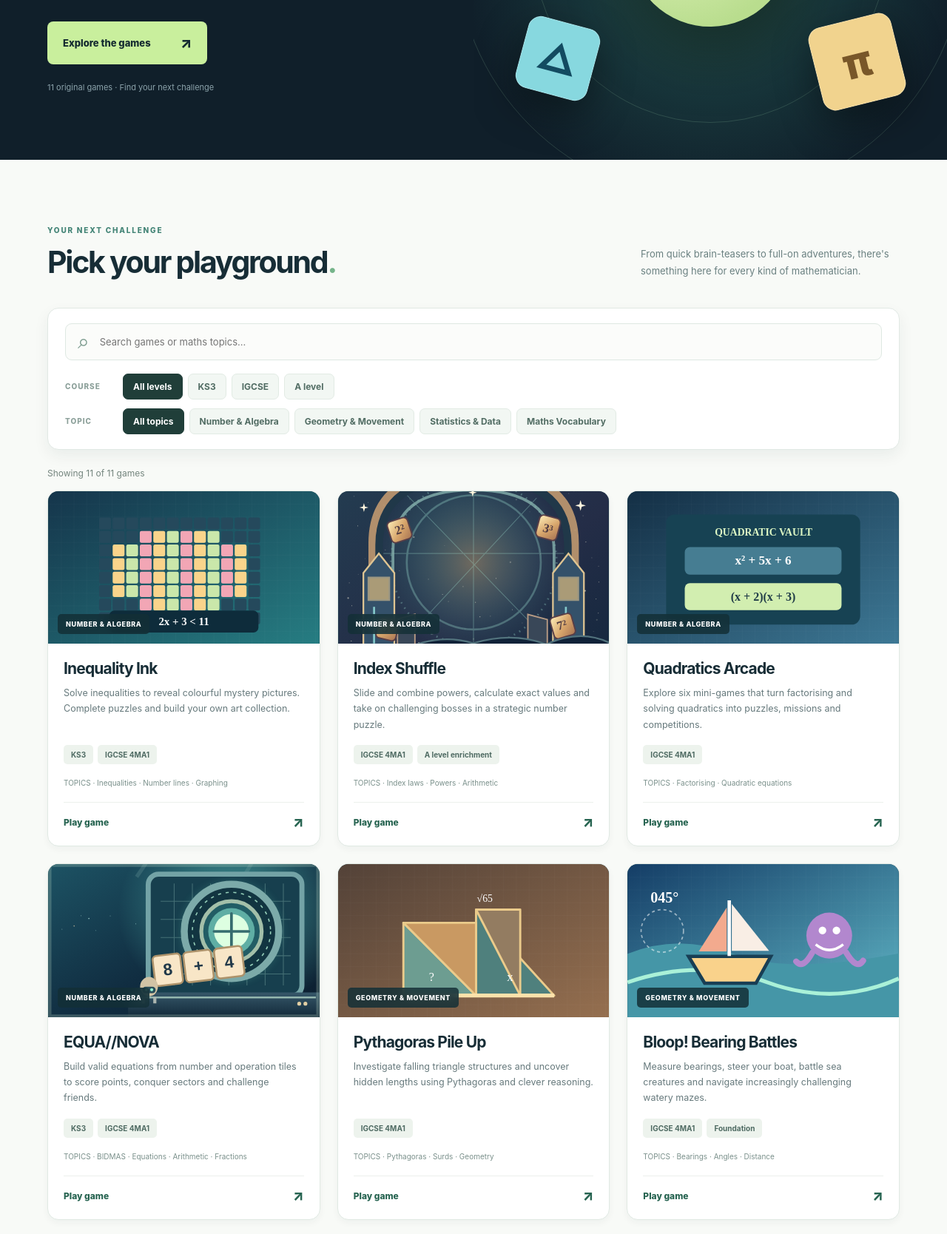
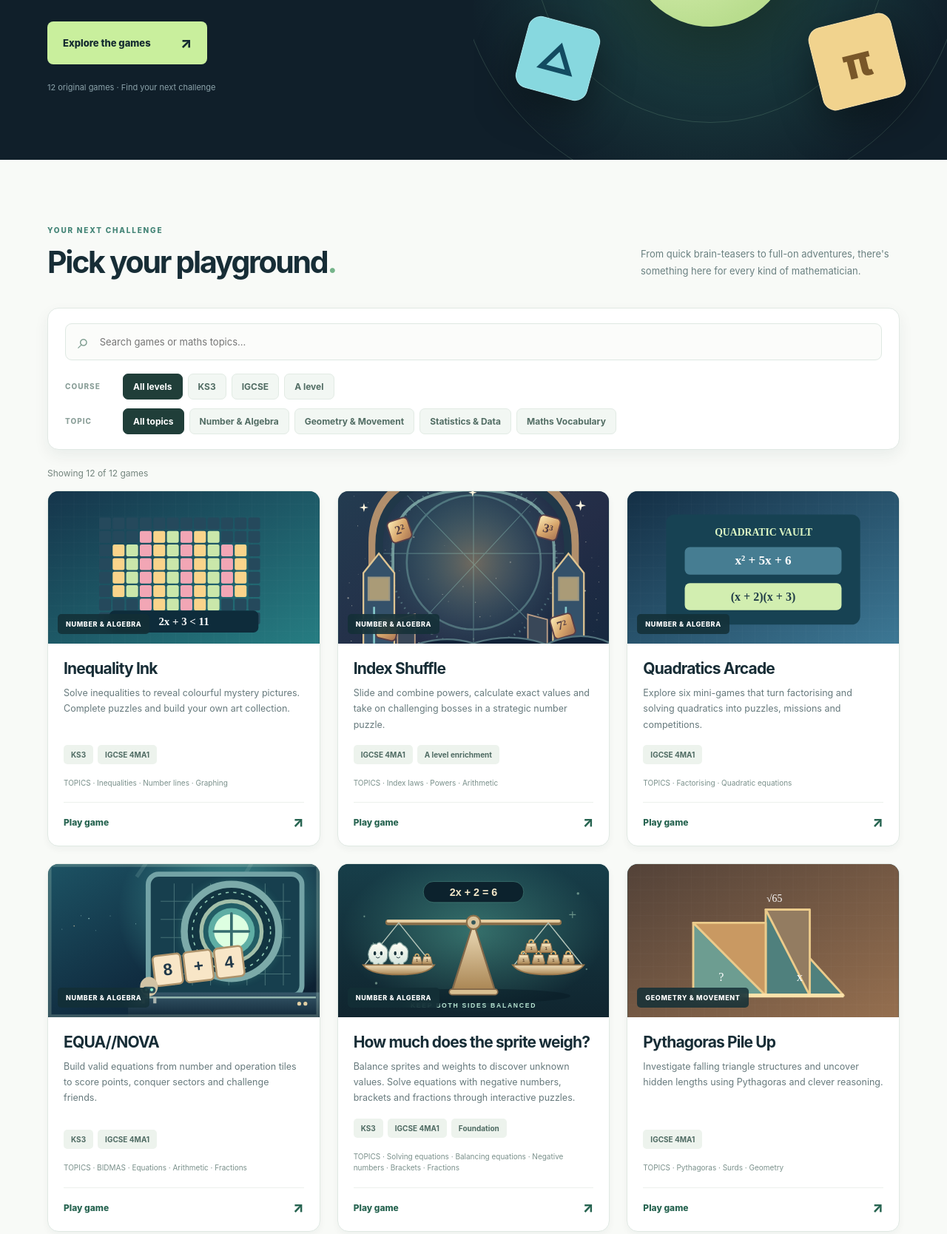
Before and after one commit to chriswalker-afk/Gameslist, a website with bundled scripts: page index.html in a window 1280 px wide. Shown: the part 442-2110 px from the top of the page at 74% size. Built offline with nearby package versions, Linux system fonts and the light colour scheme.

Commit message:
Add Maths Sprites balance game to the catalogue

```diff
--- a/games.js
+++ b/games.js
@@ -66,6 +66,26 @@ export const games = [
     "desc": "Build valid equations from number and operation tiles to score points, conquer sectors and challenge friends.",
     "url": "https://equanova.mrwalkermaths.com/",
     "image": "./assets/previews/nova.svg"
+  },
+  {
+    "id": "balance",
+    "title": "How much does the sprite weigh?",
+    "category": "algebra",
+    "topics": [
+      "Solving equations",
+      "Balancing equations",
+      "Negative numbers",
+      "Brackets",
+      "Fractions"
+    ],
+    "courses": [
+      "KS3",
+      "IGCSE 4MA1",
+      "Foundation"
+    ],
+    "desc": "Balance sprites and weights to discover unknown values. Solve equations with negative numbers, brackets and fractions through interactive puzzles.",
+    "url": "https://balance.mrwalkermaths.com/",
+    "image": "./assets/previews/balance.svg"
   },
   {
     "id": "pileup",
--- a/index.html
+++ b/index.html
@@ -3,7 +3,7 @@
 <head>
 <meta charset="utf-8"><meta name="viewport" content="width=device-width, initial-scale=1">
 <meta name="theme-color" content="#10262f">
-<meta name="description" content="Explore 11 original maths games by Mr Walker Maths. Find puzzles, adventures and classroom challenges by topic or course.">
+<meta name="description" content="Explore 12 original maths games by Mr Walker Maths. Find puzzles, adventures and classroom challenges by topic or course.">
 <title>Maths Games | Mr Walker Maths</title>
 <link rel="icon" href="./favicon.svg" type="image/svg+xml"><link rel="stylesheet" href="./styles.css">
 <script type="module" src="./app.js"></script>
@@ -13,7 +13,7 @@
 <header class="site-header"><a class="brand" href="./"><span class="logo">✳</span> MR WALKER <span class="brand-light">MATHS</span></a><div class="header-right"><span class="dot"></span> GAME COLLECTION</div></header>
 <main>
 <section class="hero">
- <div class="hero-copy"><p class="eyebrow">— &nbsp; LEARN THROUGH PLAY</p><h1>Maths, but make<br><em>it a game.</em></h1><p class="lead">Puzzles to crack. Worlds to explore. Challenges to conquer. Find your next maths obsession.</p><a class="primary-link" href="#games">Explore the games <span aria-hidden="true">↗</span></a><p class="small">11 original games · Find your next challenge</p></div>
+ <div class="hero-copy"><p class="eyebrow">— &nbsp; LEARN THROUGH PLAY</p><h1>Maths, but make<br><em>it a game.</em></h1><p class="lead">Puzzles to crack. Worlds to explore. Challenges to conquer. Find your next maths obsession.</p><a class="primary-link" href="#games">Explore the games <span aria-hidden="true">↗</span></a><p class="small">12 original games · Find your next challenge</p></div>
  <div class="hero-art" aria-hidden="true"><div class="orbit o1"></div><div class="orbit o2"></div><div class="tile t1">x²</div><div class="tile t2">∑</div><div class="tile t3">△</div><div class="tile t4">π</div><div class="center-disc">PLAY <span>↗</span></div></div>
 </section>
 <section class="collection" id="games" aria-labelledby="section-title">
@@ -23,7 +23,7 @@
   <div class="filter-row"><span class="filter-heading">COURSE</span><div id="course-filters" class="chips" aria-label="Filter by course"><button type="button" data-course="all" aria-pressed="true">All levels</button><button type="button" data-course="KS3" aria-pressed="false">KS3</button><button type="button" data-course="IGCSE" aria-pressed="false">IGCSE</button><button type="button" data-course="A level" aria-pressed="false">A level</button></div></div>
   <div class="filter-row"><span class="filter-heading">TOPIC</span><div id="topic-filters" class="chips" aria-label="Filter by maths topic"><button type="button" data-topic="all" aria-pressed="true">All topics</button><button type="button" data-topic="algebra" aria-pressed="false">Number & Algebra</button><button type="button" data-topic="geometry" aria-pressed="false">Geometry & Movement</button><button type="button" data-topic="statistics" aria-pressed="false">Statistics & Data</button><button type="button" data-topic="vocabulary" aria-pressed="false">Maths Vocabulary</button></div></div>
  </div>
- <div class="result-bar"><span id="results" role="status" aria-live="polite">Showing 11 games</span><button id="reset" class="reset" type="button" hidden>Clear filters ↗</button></div>
+ <div class="result-bar"><span id="results" role="status" aria-live="polite">Showing 12 games</span><button id="reset" class="reset" type="button" hidden>Clear filters ↗</button></div>
  <div class="game-grid" id="games-grid"></div>
  <div class="empty" id="empty" hidden><span class="empty-icon">⌕</span><h3>No games found</h3><p>Try another topic or remove a filter.</p><button id="empty-reset" type="button">Show all games ↗</button></div>
 </section>
```
Also changed, not shown: tests/catalogue.test.mjs (+17 -4 lines), README.md, assets/previews/balance.svg (added).
